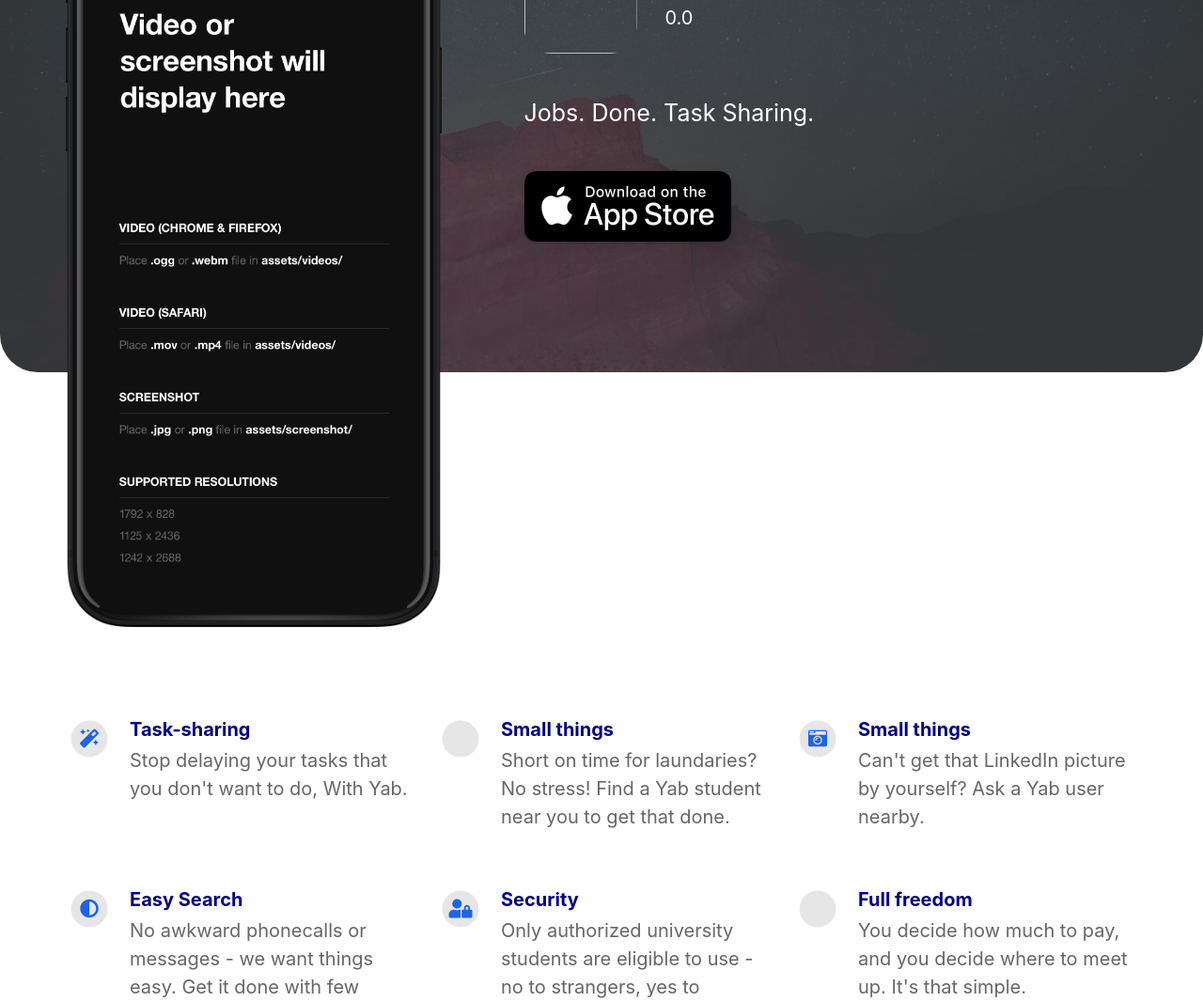
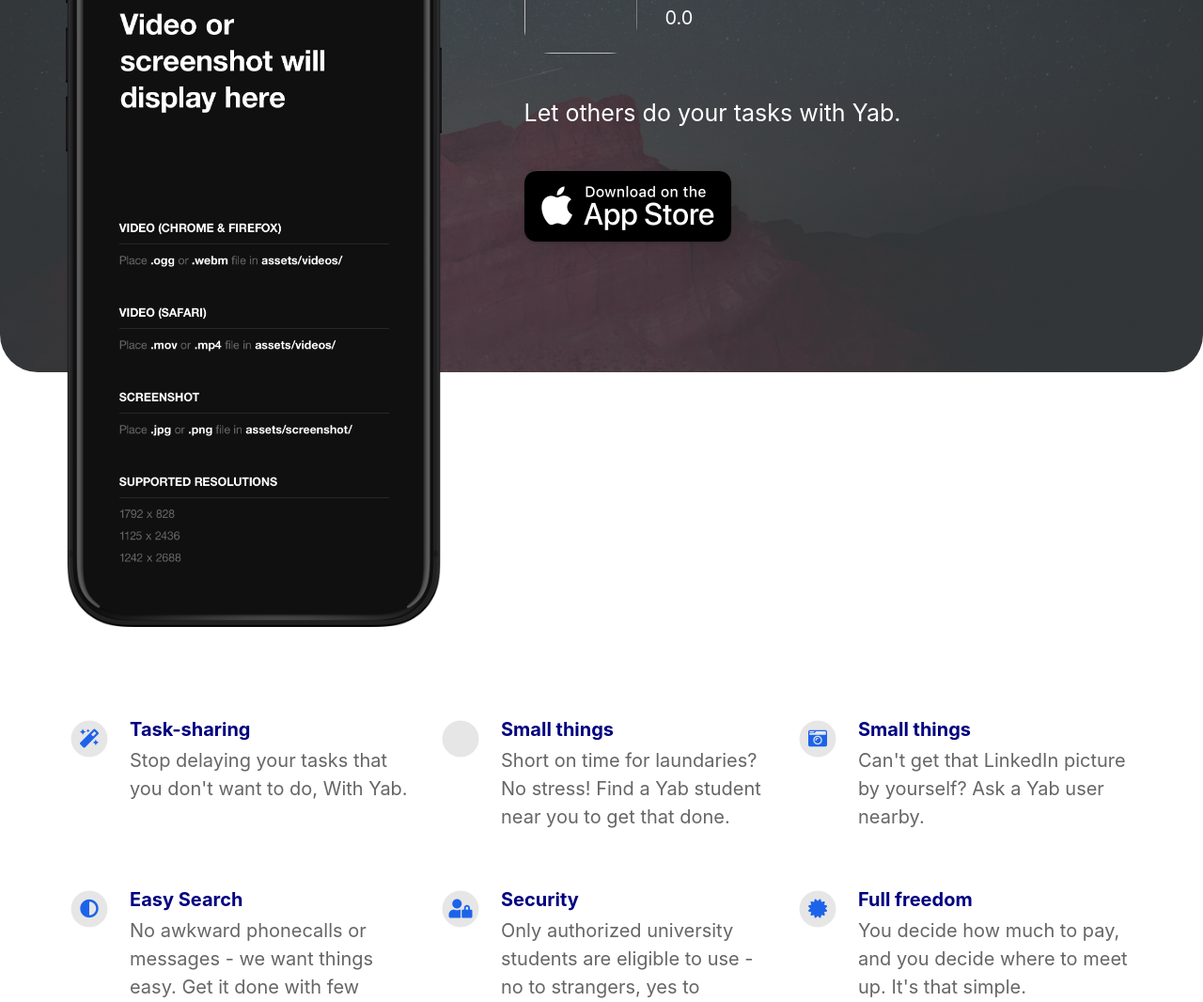
Before and after one commit to kyletran77/Yabs, a Jekyll site: the page built from index.html, in a window 1280 px wide. Shown: the part 318-1384 px from the top of the page at 94% size. Built offline with Jekyll 4.4.1, drawn with Linux system fonts in a browser that asks for light colours; nearby versions of some CDN libraries.

Commit message:
text update

```diff
--- a/_config.yml
+++ b/_config.yml
@@ -13,7 +13,7 @@ presskit_download_link                    : https://emilbaehr.com
 app_icon                                  : # assets/appicon.png                      # Automatically populates if not set and if iOS app ID is set.  Otherwise enter path to icon file manually.
 app_name                                  : Yabs                                          # Automatically populates if not set and if iOS app ID is set.  Otherwise enter manually.
 app_price                                 : 0.00                                          # Automatically populates if not set and if iOS app ID is set.  Otherwise enter manually.
-app_description                           : Jobs. Done. Task Sharing.
+app_description                           : Let others do your tasks with Yab.
 
 enable_smart_app_banner                   : true                                      # Set to true to show a smart app banner at top of page on mobile devices.
 
@@ -66,7 +66,7 @@ features                                  :
 
   - title                                 : Full freedom
     description                           : You decide how much to pay, and you decide where to meet up. It's that simple.
-    fontawesome_icon_name                 : stars
+    fontawesome_icon_name                 : certificate
 
   - title                                 : # Social Links
     description                           : # Easily add social media accounts and contact info in the footer via the _config.yml file. No HTML/CSS needed.
```
